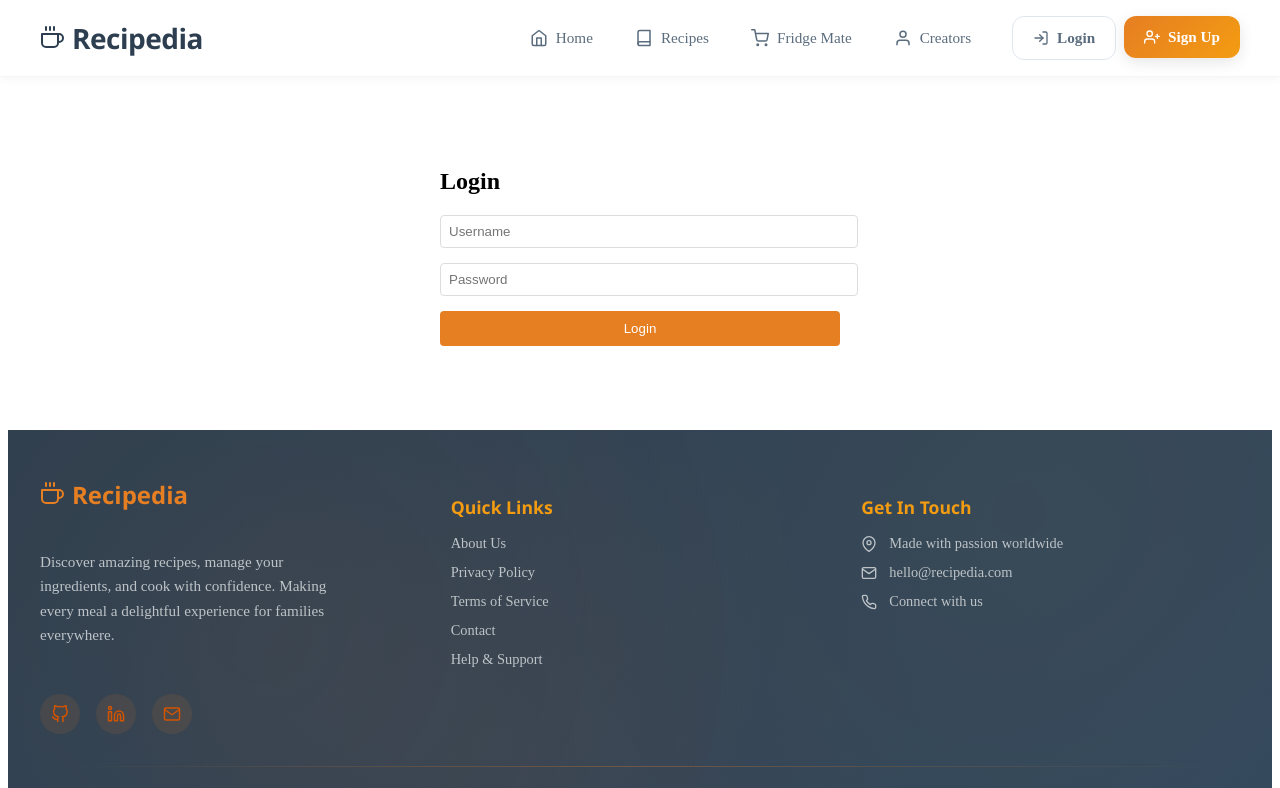
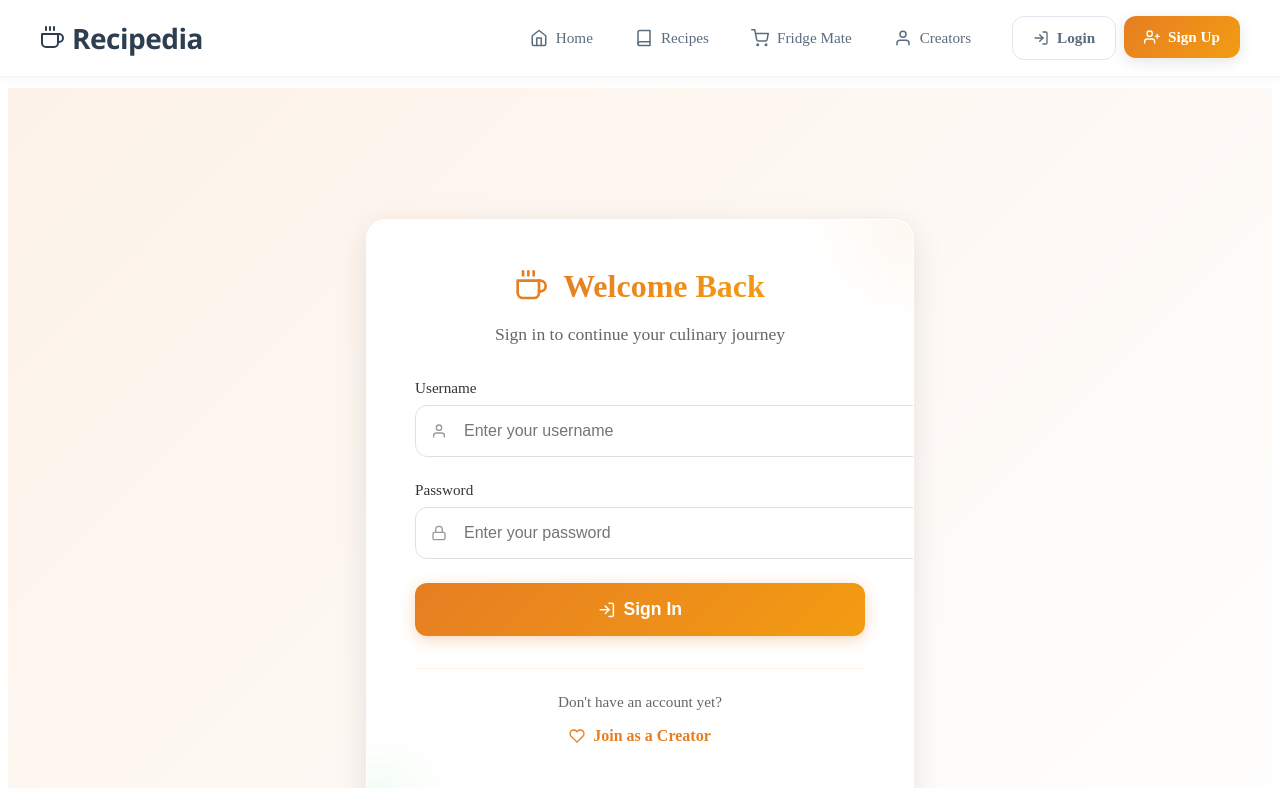
Before and after one commit to Arjun140205/Recipedia, a React (Create React App) app in the folder client/: page /#/login in a window 1280 px wide. Shown: the top 788 px of the page. Built offline with nearby package versions, Linux system fonts and the light colour scheme.

Commit message:
Fix login validation and update form styling

```diff
--- a/client/src/pages/Login.jsx
+++ b/client/src/pages/Login.jsx
@@ -1,4 +1,7 @@
-import { useState } from 'react';
+import { useState, useEffect } from 'react';
+import { Link } from 'react-router-dom';
+import { motion } from 'framer-motion';
+import { FiUser, FiLock, FiLogIn, FiCoffee, FiHeart } from 'react-icons/fi';
 import { login } from '../api';
 import { useNavigate } from 'react-router-dom';
 import { toast } from 'react-toastify';
@@ -6,7 +9,19 @@ import { toast } from 'react-toastify';
 const Login = () => {
   const [form, setForm] = useState({ username: '', password: '' });
   const [error, setError] = useState('');
+  const [loading, setLoading] = useState(false);
+  const [isMobile, setIsMobile] = useState(false);
   const navigate = useNavigate();
+
+  useEffect(() => {
+    const checkMobile = () => {
+      setIsMobile(window.innerWidth <= 768);
+    };
+
+    checkMobile();
+    window.addEventListener('resize', checkMobile);
+    return () => window.removeEventListener('resize', checkMobile);
+  }, []);
 
   const handleChange = (e) => {
     setForm({ ...form, [e.target.name]: e.target.value });
@@ -15,17 +30,20 @@ const Login = () => {
 
   const handleSubmit = async (e) => {
     e.preventDefault();
+    setLoading(true);
     try {
       const res = await login(form);
       localStorage.setItem('token', res.data.token);
       // Dispatch a storage event to update navbar state
       window.dispatchEvent(new Event('storage'));
-      toast.success('Successfully logged in! 👋');
+      toast.success('Welcome back! Ready to cook? 👨‍🍳');
       navigate('/dashboard');
     } catch (err) {
       const errorMsg = err.response?.data?.error || 'Login failed. Please try again.';
       setError(errorMsg);
       toast.error(errorMsg);
+    } finally {
+      setLoading(false);
     }
   };
 
@@ -37,104 +55,323 @@ const Login = () => {
 
   return (
     <div style={{
-      maxWidth: '400px',
-      margin: '40px auto',
-      padding: '20px',
-      animation: 'fadeIn 0.3s ease'
+      minHeight: '100vh',
+      background: 'linear-gradient(135deg, rgba(230, 126, 34, 0.1) 0%, rgba(255, 255, 255, 0.1) 100%)',
+      display: 'flex',
+      alignItems: 'center',
+      justifyContent: 'center',
+      padding: isMobile ? '1rem' : '2rem'
     }}>
-      <h2>Login</h2>
-      <form onSubmit={handleSubmit}>
-        <div style={{ marginBottom: '15px' }}>
+      <motion.div
+        initial={{ opacity: 0, y: 30 }}
+        animate={{ opacity: 1, y: 0 }}
+        transition={{ duration: 0.6 }}
+        style={{
+          maxWidth: '450px',
+          width: '100%',
+          background: 'rgba(255, 255, 255, 0.95)',
+          backdropFilter: 'blur(10px)',
+          WebkitBackdropFilter: 'blur(10px)',
+          borderRadius: isMobile ? '16px' : '20px',
+          padding: isMobile ? '2rem 1.5rem' : '3rem',
+          boxShadow: '0 8px 32px rgba(0, 0, 0, 0.1)',
+          border: '1px solid rgba(255, 255, 255, 0.3)',
+          position: 'relative',
+          overflow: 'hidden'
+        }}
+      >
+        {/* Decorative background elements */}
+        <div style={{
+          position: 'absolute',
+          top: '-50px',
+          right: '-50px',
+          width: '100px',
+          height: '100px',
+          background: 'linear-gradient(45deg, #e67e22, #f39c12)',
+          borderRadius: '50%',
+          opacity: 0.1,
+          filter: 'blur(40px)'
+        }} />
+        <div style={{
+          position: 'absolute',
+          bottom: '-30px',
+          left: '-30px',
+          width: '80px',
+          height: '80px',
+          background: 'linear-gradient(45deg, #32cd32, #5ed85e)',
+          borderRadius: '50%',
+          opacity: 0.1,
+          filter: 'blur(30px)'
+        }} />
+
+        {/* Header */}
+        <motion.div
+          initial={{ opacity: 0, y: 20 }}
+          animate={{ opacity: 1, y: 0 }}
+          transition={{ delay: 0.2, duration: 0.6 }}
+          style={{ textAlign: 'center', marginBottom: isMobile ? '1.5rem' : '2rem' }}
+        >
+          <div style={{
+            display: 'flex',
+            justifyContent: 'center',
+            alignItems: 'center',
+            gap: '1rem',
+            marginBottom: '1rem'
+          }}>
+            <FiCoffee size={32} color="#e67e22" />
+            <h1 style={{
+              fontSize: isMobile ? '1.75rem' : '2rem',
+              fontWeight: '700',
+              background: 'linear-gradient(135deg, #e67e22 0%, #f39c12 100%)',
+              WebkitBackgroundClip: 'text',
+              WebkitTextFillColor: 'transparent',
+              backgroundClip: 'text',
+              margin: 0
+            }}>
+              Welcome Back
+            </h1>
+          </div>
+          <p style={{
+            color: '#666',
+            fontSize: isMobile ? '1rem' : '1.1rem',
+            margin: 0,
+            lineHeight: '1.5'
+          }}>
+            Sign in to continue your culinary journey
+          </p>
+        </motion.div>
+
+        {/* Form */}
+        <motion.form
+          initial={{ opacity: 0 }}
+          animate={{ opacity: 1 }}
+          transition={{ delay: 0.4, duration: 0.6 }}
+          onSubmit={handleSubmit}
+        >
+          <div style={{ marginBottom: '1.5rem' }}>
+            <label style={{
+              display: 'block',
+              marginBottom: '0.5rem',
+              color: '#333',
+              fontWeight: '500',
+              fontSize: '0.95rem'
+            }}>
+              Username
+            </label>
+            <div style={{ position: 'relative' }}>
+              <FiUser style={{
+                position: 'absolute',
+                left: '1rem',
+                top: '50%',
+                transform: 'translateY(-50%)',
+                color: '#999',
+                zIndex: 1
+              }} />
               <input
                 name="username"
                 type="text"
-            placeholder="Username"
+                placeholder="Enter your username"
                 value={form.username}
                 onChange={handleChange}
                 onKeyPress={handleKeyPress}
                 style={{
                   width: '100%',
-              padding: '8px',
-              borderRadius: '4px',
-              border: '1px solid #ddd',
-              transition: 'all 0.2s ease'
+                  padding: isMobile ? '0.875rem 0.875rem 0.875rem 2.75rem' : '1rem 1rem 1rem 3rem',
+                  borderRadius: '12px',
+                  border: '1px solid #e0e0e0',
+                  fontSize: isMobile ? '16px' : '1rem', // 16px prevents zoom on iOS
+                  transition: 'all 0.3s ease',
+                  background: 'rgba(255, 255, 255, 0.8)',
+                  outline: 'none',
+                  WebkitAppearance: 'none',
+                  MozAppearance: 'none',
+                  appearance: 'none'
                 }}
-            onFocus={e => e.target.style.borderColor = '#e67e22'}
-            onBlur={e => e.target.style.borderColor = '#ddd'}
+                onFocus={e => {
+                  e.target.style.borderColor = '#e67e22';
+                  e.target.style.boxShadow = '0 0 0 3px rgba(230, 126, 34, 0.1)';
+                }}
+                onBlur={e => {
+                  e.target.style.borderColor = '#e0e0e0';
+                  e.target.style.boxShadow = 'none';
+                }}
                 required
+                autoComplete="username"
               />
             </div>
-        <div style={{ marginBottom: '15px' }}>
+          </div>
+
+          <div style={{ marginBottom: '1.5rem' }}>
+            <label style={{
+              display: 'block',
+              marginBottom: '0.5rem',
+              color: '#333',
+              fontWeight: '500',
+              fontSize: '0.95rem'
+            }}>
+              Password
+            </label>
+            <div style={{ position: 'relative' }}>
+              <FiLock style={{
+                position: 'absolute',
+                left: '1rem',
+                top: '50%',
+                transform: 'translateY(-50%)',
+                color: '#999',
+                zIndex: 1
+              }} />
               <input
                 name="password"
                 type="password"
-            placeholder="Password"
+                placeholder="Enter your password"
                 value={form.password}
                 onChange={handleChange}
                 onKeyPress={handleKeyPress}
                 style={{
                   width: '100%',
-              padding: '8px',
-              borderRadius: '4px',
-              border: '1px solid #ddd',
-              transition: 'all 0.2s ease'
+                  padding: isMobile ? '0.875rem 0.875rem 0.875rem 2.75rem' : '1rem 1rem 1rem 3rem',
+                  borderRadius: '12px',
+                  border: '1px solid #e0e0e0',
+                  fontSize: isMobile ? '16px' : '1rem', // 16px prevents zoom on iOS
+                  transition: 'all 0.3s ease',
+                  background: 'rgba(255, 255, 255, 0.8)',
+                  outline: 'none',
+                  WebkitAppearance: 'none',
+                  MozAppearance: 'none',
+                  appearance: 'none'
                 }}
-            onFocus={e => e.target.style.borderColor = '#e67e22'}
-            onBlur={e => e.target.style.borderColor = '#ddd'}
+                onFocus={e => {
+                  e.target.style.borderColor = '#e67e22';
+                  e.target.style.boxShadow = '0 0 0 3px rgba(230, 126, 34, 0.1)';
+                }}
+                onBlur={e => {
+                  e.target.style.borderColor = '#e0e0e0';
+                  e.target.style.boxShadow = 'none';
+                }}
                 required
+                autoComplete="current-password"
               />
             </div>
+          </div>
+
           {error && (
-          <div style={{
+            <motion.div
+              initial={{ opacity: 0, x: -10 }}
+              animate={{ opacity: 1, x: 0 }}
+              style={{
                 color: '#e74c3c',
-            marginBottom: '15px',
-            padding: '8px',
-            backgroundColor: '#fde8e8',
-            borderRadius: '4px',
-            animation: 'shake 0.5s ease'
-          }}>
+                marginBottom: '1.5rem',
+                padding: '1rem',
+                backgroundColor: 'rgba(231, 76, 60, 0.1)',
+                borderRadius: '12px',
+                border: '1px solid rgba(231, 76, 60, 0.2)',
+                fontSize: '0.9rem'
+              }}
+            >
               {error}
-          </div>
+            </motion.div>
           )}
-        <button
+
+          <motion.button
             type="submit"
+            disabled={loading}
+            whileHover={{ scale: loading ? 1 : 1.02 }}
+            whileTap={{ scale: loading ? 1 : 0.98 }}
             style={{
               width: '100%',
-            padding: '10px',
-            backgroundColor: '#e67e22',
+              padding: isMobile ? '0.875rem' : '1rem',
+              background: loading
+                ? 'linear-gradient(135deg, #bdc3c7 0%, #95a5a6 100%)'
+                : 'linear-gradient(135deg, #e67e22 0%, #f39c12 100%)',
               color: 'white',
               border: 'none',
-            borderRadius: '4px',
-            cursor: 'pointer',
+              borderRadius: '12px',
+              fontSize: isMobile ? '1rem' : '1.1rem',
+              fontWeight: '600',
+              cursor: loading ? 'not-allowed' : 'pointer',
+              transition: 'all 0.3s ease',
+              display: 'flex',
+              alignItems: 'center',
+              justifyContent: 'center',
+              gap: '0.5rem',
+              boxShadow: loading ? 'none' : '0 4px 15px rgba(230, 126, 34, 0.3)'
+            }}
+          >
+            {loading ? (
+              <>
+                <div style={{
+                  width: '20px',
+                  height: '20px',
+                  border: '2px solid rgba(255,255,255,0.3)',
+                  borderTop: '2px solid white',
+                  borderRadius: '50%',
+                  animation: 'spin 1s linear infinite'
+                }} />
+                Signing in...
+              </>
+            ) : (
+              <>
+                <FiLogIn />
+                Sign In
+              </>
+            )}
+          </motion.button>
+        </motion.form>
+
+        {/* Footer */}
+        <motion.div
+          initial={{ opacity: 0 }}
+          animate={{ opacity: 1 }}
+          transition={{ delay: 0.6, duration: 0.6 }}
+          style={{
+            textAlign: 'center',
+            marginTop: '2rem',
+            padding: '1.5rem 0',
+            borderTop: '1px solid rgba(230, 126, 34, 0.1)'
+          }}
+        >
+          <p style={{
+            color: '#666',
+            fontSize: '0.95rem',
+            margin: '0 0 1rem 0'
+          }}>
+            Don't have an account yet?
+          </p>
+          <Link
+            to="/signup"
+            style={{
+              display: 'inline-flex',
+              alignItems: 'center',
+              gap: '0.5rem',
+              color: '#e67e22',
+              textDecoration: 'none',
+              fontWeight: '600',
+              fontSize: '1rem',
               transition: 'all 0.2s ease'
             }}
             onMouseOver={e => {
-            e.currentTarget.style.backgroundColor = '#d35400';
-            e.currentTarget.style.transform = 'translateY(-2px)';
+              e.target.style.color = '#d35400';
+              e.target.style.transform = 'translateY(-1px)';
             }}
             onMouseOut={e => {
-            e.currentTarget.style.backgroundColor = '#e67e22';
-            e.currentTarget.style.transform = 'translateY(0)';
+              e.target.style.color = '#e67e22';
+              e.target.style.transform = 'translateY(0)';
             }}
           >
-          Login
-        </button>
-      </form>
+            <FiHeart />
+            Join as a Creator
+          </Link>
+        </motion.div>
 
         <style>
           {`
-          @keyframes fadeIn {
-            from { opacity: 0; transform: translateY(20px); }
-            to { opacity: 1; transform: translateY(0); }
-          }
-
-          @keyframes shake {
-            0%, 100% { transform: translateX(0); }
-            25% { transform: translateX(-10px); }
-            75% { transform: translateX(10px); }
+            @keyframes spin {
+              from { transform: rotate(0deg); }
+              to { transform: rotate(360deg); }
             }
           `}
         </style>
+      </motion.div>
     </div>
   );
 };
```
Lines whose indentation alone changed are shown as unchanged.
